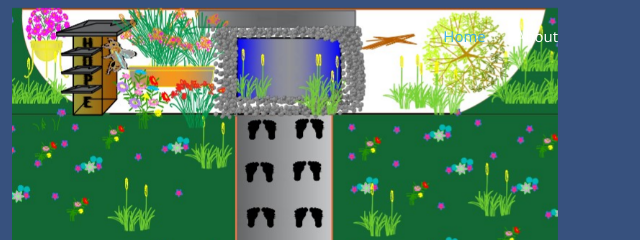
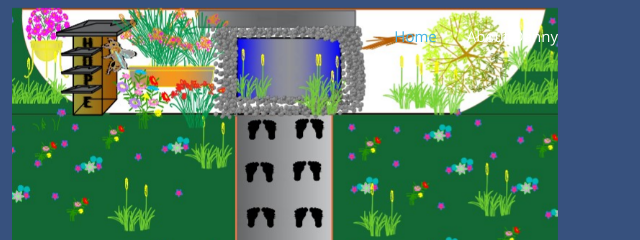
Before and after one commit to polandd/demo, a plain HTML site: page index.html in a window 1280 px wide. Shown: the top 240 px of the page, 640-1280 px from the left. Drawn offline with nearby package versions, Linux system fonts and the light colour scheme.

Commit message:
Update index.html

```diff
--- a/index.html
+++ b/index.html
@@ -55,7 +55,7 @@
       <nav id="navbar" class="navbar">
         <ul>
           <li><a class="nav-link scrollto active" href="#hero">Home</a></li>
-          <li><a class="nav-link scrollto" href="#about">About</a></li>
+          <li><a class="nav-link scrollto" href="#about">About Danny</a></li>
           <!-- <li><a class="nav-link scrollto" href="#services">Services</a></li>
           <li><a class="nav-link   scrollto" href="#portfolio">Portfolio</a></li>
           <li><a class="nav-link scrollto" href="#team">Team</a></li>
```
